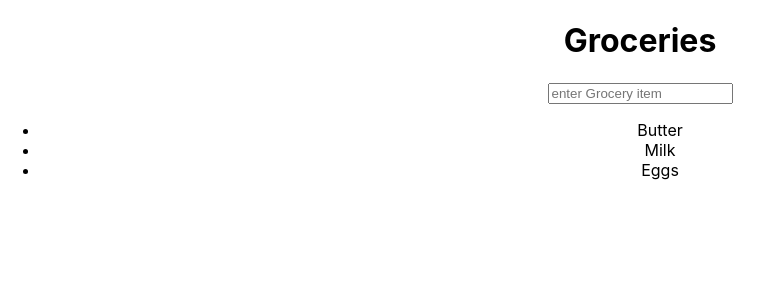
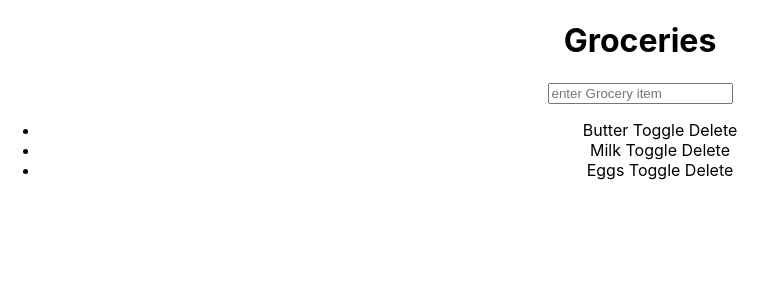
Before and after one commit to IlWilks/react-grocery, a React (Create React App) app: page / in a window 1280 px wide. Shown: the top 300 px of the page, without its empty margins (0-777 px from the left). Built offline with nearby package versions, Linux system fonts and the light colour scheme.

Commit message:
delete function done

```diff
--- a/src/Groceries.js
+++ b/src/Groceries.js
@@ -24,6 +24,12 @@ class Groceries extends React.Component {
     });
   };
 
+  deleteGroceries = (id) => {
+    let filteredGroceries =this.state.groceries.filter((g) => g.id !== id);
+
+    this.setState({groceries: filteredGroceries})
+  }
+
 
   toggle = (id) => {
     let updateGroceries = this.state.groceries.map((g) => {
@@ -41,7 +47,9 @@ class Groceries extends React.Component {
     <div>
       <h1>Groceries</h1>
       <AddGroceryFunc addGroceryCallback = {this.addGroceries}/>
-      <List completeToggle = {this.toggle} items = {this.state.groceries} />
+      <List completeToggle = {this.toggle}
+            deleteGrocery = {this.deleteGroceries}
+            items = {this.state.groceries} />
     </div>
   )
   }
--- a/src/Grocery.js
+++ b/src/Grocery.js
@@ -1,10 +1,15 @@
-const Grocery = ({id, name, complete, completeToggle}) => {
-  const handleClick = () => {
+const Grocery = ({id, name, complete, completeToggle, deleteGrocery}) => {
+  const toggleClick = () => {
     completeToggle(id);
   }
   return (
-  <li onClick = {handleClick}
-      style = {complete ? {...styles.grocery, ...styles.complete} : styles.grocery}> {name} </li>
+  <li style = {complete ?
+              {...styles.grocery, ...styles.complete} :
+              styles.grocery}>
+    {name}
+    <span onClick= {toggleClick}> Toggle</span>
+    <span onClick= {() => deleteGrocery(id)}> Delete</span>
+  </li>
   )
 }
 
--- a/src/List.js
+++ b/src/List.js
@@ -7,7 +7,8 @@ const List = (props) => {
                       id = {item.id}
                       name = {item.name}
                       complete = {item.complete}
-                      completeToggle = {props.completeToggle}/>
+                      completeToggle = {props.completeToggle}
+                      deleteGrocery = {props.deleteGrocery}/>
     })
 }
 return <ul>{renderGroceries()}</ul>
```
Also changed, not shown: 1 other file (tests, documents, lock files or other folders).
